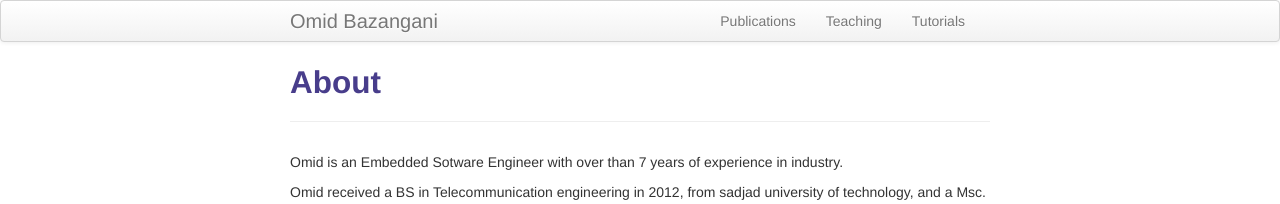
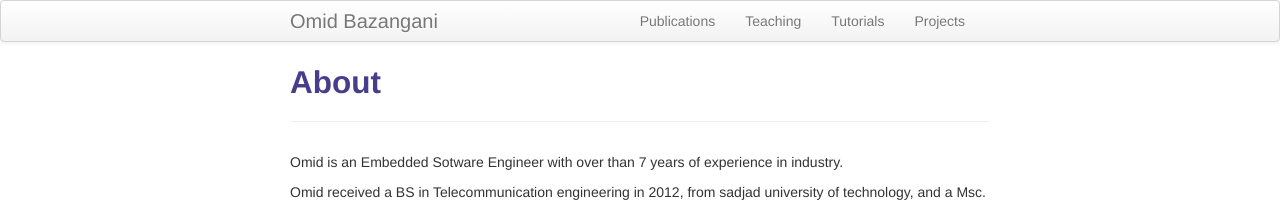
Before and after one commit to Omidbazangani/Omidbazangani.github.io, a Jekyll site: the page built from index.md, in a window 1280 px wide. Shown: the top 204 px of the page. Built offline with Jekyll 4.4.1, drawn with Linux system fonts in a browser that asks for light colours.

Commit message:
edite  Publications and main page menu

```diff
--- a/_includes/themes/twitter/default.html
+++ b/_includes/themes/twitter/default.html
@@ -39,6 +39,8 @@
               <li><a href="{{ BASE_PATH }}/pubs.html">Publications</a></li>
 			  <li><a href="{{ BASE_PATH }}/teaching.html">Teaching</a></li>
               <li><a href="{{ BASE_PATH }}/tutorials.html">Tutorials</a></li>
+			  <li><a href="{{ BASE_PATH }}/tutorials.html">Projects</a></li>
+
 
               <!-- <li><a href="{{ BASE_PATH }}/software.html">Software</a></li> -->
 
```
Also changed, not shown: pubs.md (+1 -1 lines).
